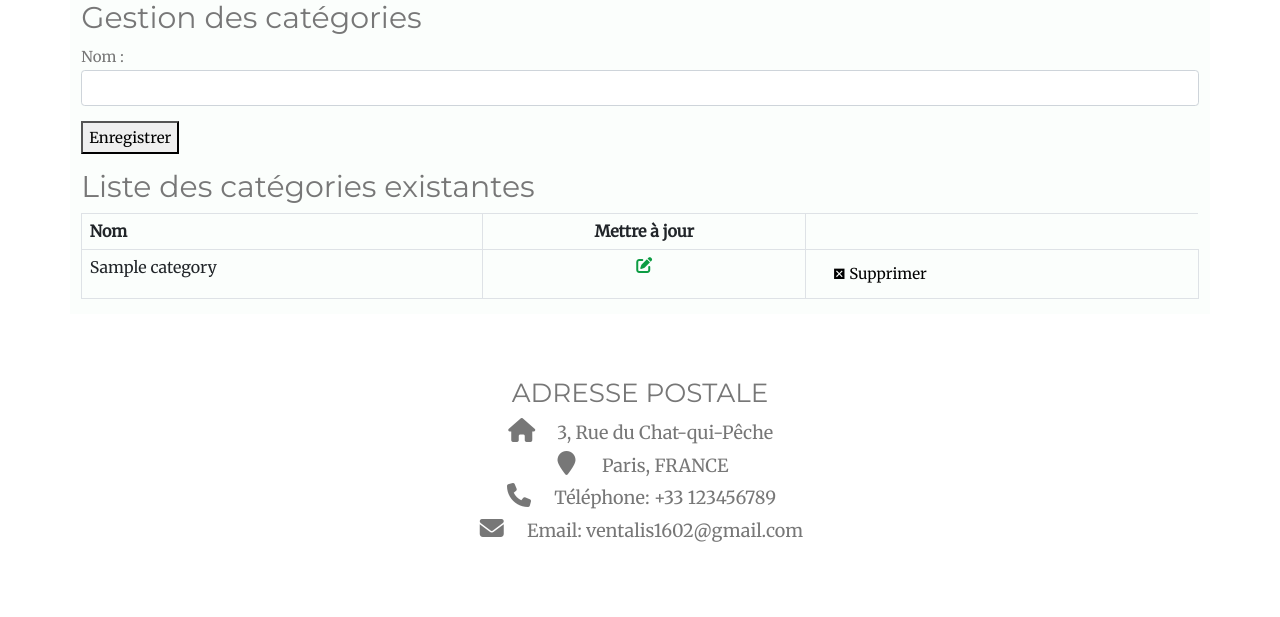
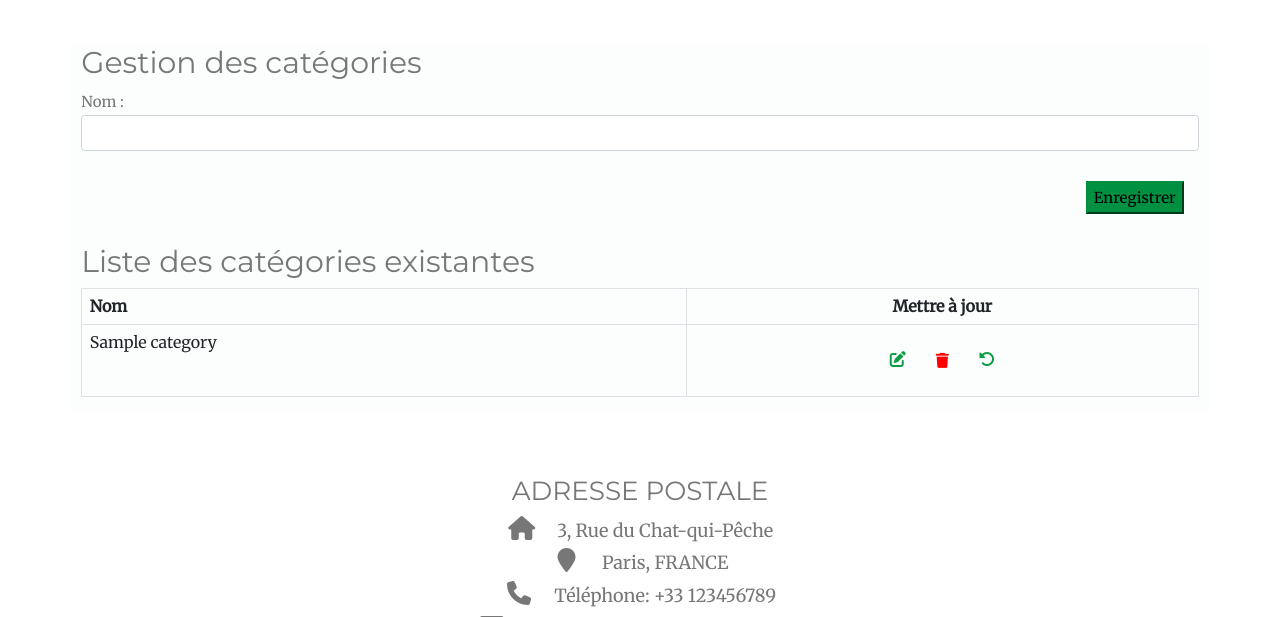
Before and after one commit to Aleks512/Ventalis, a Django app: page /category-display/ in a window 1280 px wide. Shown: the part 70-687 px from the top of the page. Run offline with Django 4.2, Linux system fonts and the light colour scheme; tables that the repository leaves empty hold one stand-in row (values such as "Sample post"); parts of the project's set-up code (start-up, migrations or seed data) failed here and were passed over; some libraries are stand-ins or nearby versions.

Commit message:
nuttons styling

```diff
--- a/static/css/custom.css
+++ b/static/css/custom.css
@@ -111,11 +111,42 @@ main {
   background-color: var(--custom-button-bg) !important;
   color: var(--custom-button-text) !important;
   border-color: var(--custom-button-bg) !important;
+  margin: 1em;
+    float: right;
 }
 
 .custom-button:hover {
   background-color: var(--custom-button-hover-bg) !important;
   color: var(--custom-button-hover-text) !important;
+}
+
+.group-custom-button {
+  background-color: var(--custom-button-bg) !important;
+  color: var(--custom-button-text) !important;
+  border-color: var(--custom-button-bg) !important;
+  margin-right: 0.2em;
+   margin-top: 0.3em;
+}
+
+.group-custom-button:hover {
+  background-color: var(--custom-button-hover-bg) !important;
+  color: var(--custom-button-hover-text) !important;
+}
+
+.modal-supprimer{
+    border:none;
+    color:red;
+    background-color: transparent;
+    text-decoration: none;
+    margin:1em;
+
+}
+.editer{
+    border:none;
+    color:var(--primary4-color);
+    background-color: transparent;
+    text-decoration: none;
+    margin:1em;
 }
 
 /*------------------------------------BTN--------------------------------------------*/
@@ -351,6 +382,7 @@ a{
 }
 a:hover{
     text-decoration: none;
+    color:black;!important;
 }
 
 a.categorie-plus:link{
--- a/store/templates/store/categories.html
+++ b/store/templates/store/categories.html
@@ -2,14 +2,24 @@
 {% extends "base.html" %}
 {% load static %}
 
+{% if messages %}
+    <div class="alert alert-success alert-dismissible fade show" role="alert">
+        {% for message in messages %}
+            {{ message }}
+        {% endfor %}
+        <button type="button" class="btn-close" data-bs-dismiss="alert" aria-label="Close"></button>
+    </div>
+{% endif %}
+
 {% block content %}
+<div class="row">
     <h2>Gestion des catégories</h2>
     <form method="post" id="category-form" action="{% url 'categorie' %}">
         {% csrf_token %}
         {{ form.as_p }}
-        <button type="submit">Enregistrer</button>
+        <button class="custom-button" type="submit">Enregistrer</button>
     </form>
-
+</div>
     <h2>Liste des catégories existantes</h2>
     <div class="table-responsive">
         <table class="table table-bordered">
@@ -25,15 +35,12 @@
                         <td>{{ category.name }}</td>
                         <td class="center_my-text">
                            <a href="{% url 'categorie' %}?pk={{ category.pk }}"><i class="fas fa-edit"></i></a>
+                                                                           <!-- Bouton pour ouvrir le modal -->
+                    <button class="btn modal-supprimer" data-bs-toggle="modal"  data-bs-target="#deleteModal{{ category.pk  }}">
+                        <i class="fas fa-trash"></i></button>
+                            <a href="{% url 'categorie' %}"><i class="fas fa-undo-alt"></i></a>
                         </td>
-                        <td>
-                                               <!-- Bouton pour ouvrir le modal -->
-                    <button class="btn custom-button-delete-1" data-bs-toggle="modal"
-                        data-bs-target="#deleteModal{{ category.pk  }}">
-                        <i class="bi bi-trash-fill me-2"></i> &#xF78B; Supprimer
-                    </button>
 
-                        </td>
                         <!-- Modal de confirmation -->
                     <div class="modal fade" id="deleteModal{{ category.pk  }}" tabindex="-1" role="dialog"
                         aria-labelledby="deleteModalLabel{{ category.pk  }}" aria-hidden="true">
@@ -47,7 +54,7 @@
                                     </button>
                                 </div>
                                 <div class="modal-body">
-                                    <p>Êtes-vous sûr de vouloir supprimer {{category.name}} du panier ?</p>
+                                    <p>Êtes-vous sûr de vouloir supprimer {{category.name}} de la liste ?</p>
                                 </div>
                                 <div class="modal-footer">
                                     <button type="button" class="btn btn-secondary"
--- a/store/urls.py
+++ b/store/urls.py
@@ -1,7 +1,7 @@
 from django.urls import path
 
 from . import views
-from .views import update_cart_item_quantity, CategoryCreateView, CategoryeleteView
+from .views import update_cart_item_quantity, CategoryCreateView, CategoryDeleteView
 
 urlpatterns = [
 	#Leave as empty string for base url
@@ -21,7 +21,7 @@ urlpatterns = [
 	path('consultant-profile/', views.consultant_profile, name='consultant-profile'),
 	path('orders/<int:pk>/update/', views.OrderUpdateConsultantView.as_view(), name='consultant-order-update'),  # OK
 	path('category-display/', CategoryCreateView.as_view(), name='categorie'),
-	path('categories/delete/<int:pk>/', CategoryeleteView.as_view(), name='category-delete'),
+	path('categories/delete/<int:pk>/', CategoryDeleteView.as_view(), name='category-delete'),
     path('categories/update/<int:pk>/', CategoryCreateView.as_view(), name='category_update'),
 
 ]
--- a/store/views.py
+++ b/store/views.py
@@ -233,20 +233,6 @@ def process_order(request):
     # Redirigez vers la page 'products' ou l'endroit où vous souhaitez rediriger après le traitement de la commande
     return redirect('products')
 
-# @login_required()
-# def process_payment(request):
-#     # Ici, vous pouvez intégrer le traitement du paiement avec votre passerelle de paiement
-#     # Dans cet exemple, nous simulons un paiement réussi
-#     # Assurez-vous d'ajouter une logique appropriée pour le traitement des paiements réels
-#     order_id = request.GET.get('order_id')
-#     order = Order.objects.get(id=order_id)
-#
-#     # Marquez la commande comme complète
-#     order.completed = True
-#     order.save()
-#
-#     return HttpResponse("Paiement réussi !")
-
 @login_required()
 def consultant_profile(request):
     consultant = request.user.consultant
@@ -275,61 +261,6 @@ class OrderUpdateConsultantView(LoginRequiredMixin, UpdateView):
         # Message de confirmation
         messages.success(self.request, "La commande a été mise à jour avec succès.")
 
-# class CategoryCreateView(View):
-#     template_name = 'store/categories.html'
-#     form_class = CategoryForm
-#
-#     def get(self, request, *args, **kwargs):
-#         form = self.form_class()
-#         categories = Category.objects.all()
-#         return render(request, self.template_name, {'form': form, 'categories': categories})
-#
-#     def post(self, request, *args, **kwargs):
-#         form = self.form_class(request.POST)
-#         if form.is_valid():
-#             form.save()
-#             return redirect('category_create')
-#         categories = Category.objects.all()
-#         return render(request, self.template_name, {'form': form, 'categories': categories})
-#
-#     def update(self, request, pk):
-#         category = get_object_or_404(Category, pk=pk)
-#         if request.method == 'POST':
-#             form = self.form_class(request.POST, instance=category)
-#             if form.is_valid():
-#                 form.save()
-#                 return redirect('category_create')
-#         else:
-#             form = self.form_class(instance=category)
-#         categories = Category.objects.all()
-#         return render(request, self.template_name, {'form': form, 'categories': categories})
-#
-#     def delete(self, request, pk):
-#         category = get_object_or_404(Category, pk=pk)
-#         category.delete()
-#         return redirect('category_create')
-
-# def categorie(request):
-#     categories = Category.objects.all()
-#     for category in categories:
-#         category = get_object_or_404(Category, pk=pk)
-#         name = category.name
-#         description = category.description
-#         existing_category = None
-#         if category.exists():
-#             existing_category = category
-#         if request.method == 'POST':
-#             category_form = CategoryForm(request.POST, instance=existing_category)
-#             if category_form.is_valid():
-#                 category_instance = category_form.save(commit=False)
-#                 category_instance.name = name
-#                 category_instance.description = description
-#                 category_instance.save()
-#                 return redirect('categories')  # Redirect to the checkout page or another page
-#         else:
-#             category_form = CategoryForm
-#         context = {'categories':categories, 'category':category, 'category_form' : category_form, 'existing_category' :existing_category}
-#         return render(request, 'store/categories.html', context)
 
 
 class CategoryCreateView(View):
@@ -362,7 +293,7 @@ class CategoryCreateView(View):
 
         return render(request, self.template_name, {'form': form, 'categories': categories})
 
-class CategoryeleteView(DeleteView):
+class CategoryDeleteView(DeleteView):
     model = Category
     template_name = None
     fields = '__all__'
--- a/templates/base.html
+++ b/templates/base.html
@@ -57,8 +57,9 @@
                                     </a>
                                     <ul class="dropdown-menu dropdown-menu-end" aria-labelledby="navbarDropdownMenuLink">
                                         <li><a class="dropdown-item" href="{% url 'consultant-profile' %}">Mon portefeuille de clients</a></li>
+                                        <li><a class="dropdown-item" href="{% url 'categorie' %}">Gestion des catégories</a></li>
+                                        <li><a class="dropdown-item" href="{% url 'products-list-mng' %}">Gestion des produits</a></li>
                                         <li><a class="dropdown-item" href="{% url 'product-create' %}">Créer produit</a></li>
-                                        <li><a class="dropdown-item" href="{% url 'products-list-mng' %}">Gestion des produits</a></li>
                                     </ul>
                                 </li>
                             {% elif user.customer %}
@@ -86,12 +87,12 @@
         </nav>
     </header>
 <main>
-        <div class="{% block container_class %}container{% endblock %}">
+    <div class="{% block container_class %}container mt-5{% endblock %}">
         {% block content %}
         {% endblock %}
     </div>
 </main>
-    <!-- Footer-->
+
 <!-- Contact -->
 <div class="w3-content w3-container w3-padding-64" id="contact">
   <h3 class="w3-center">ADRESSE POSTALE</h3>
@@ -104,7 +105,10 @@
       </div>
     </div>
 </div>
+
     <footer class="py-5 bg-dark mt-2" >
+            <!-- Footer-->
+    <!-- Contact -->
         <div class="container"><p class="m-0 text-center" style="color: #0d9c43">Copyright &copy; Ventalis 2023</p></div>
     </footer>
     <!-- Scripts JavaScript -->
--- a/templates/presentation.html
+++ b/templates/presentation.html
@@ -1,7 +1,8 @@
 {% extends 'base.html' %}
 
 {% load static %}
-{% block container_class %}container-fluid{% endblock %}
+{% block container_class %}{% endblock %}
+{% block no_margin_class %}container-fluid{% endblock %}
 {% block content %}
 <style>
 
```
Also changed, not shown: store/templates/store/checkout.html (+11 -0 lines), store/templates/store/consultant_profile.html (+2 -6 lines), store/templates/store/product_create.html (+17 -7 lines), store/templates/store/products_list_mng.html (+5 -6 lines), store/templates/store/store.html (+8 -1 lines), templates/home.html (+2 -13 lines). Lines whose indentation alone changed are shown as unchanged.
